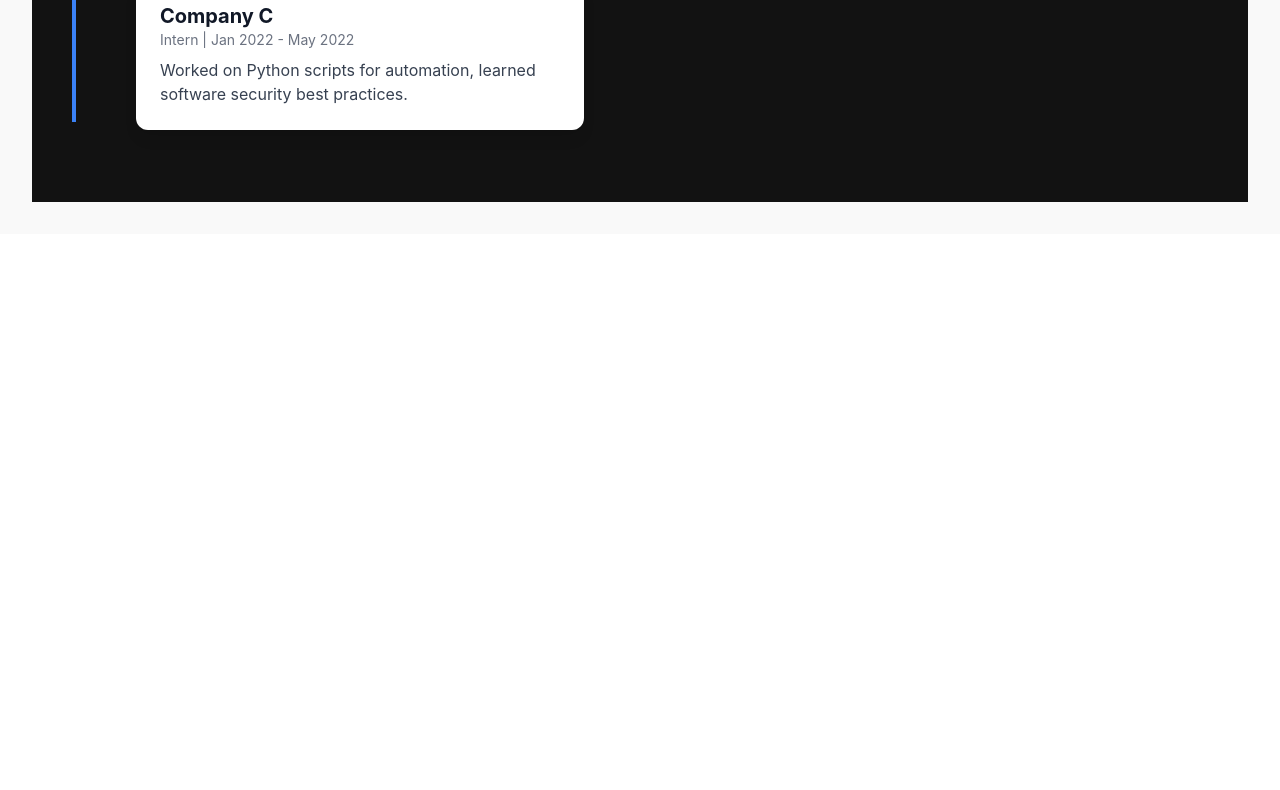
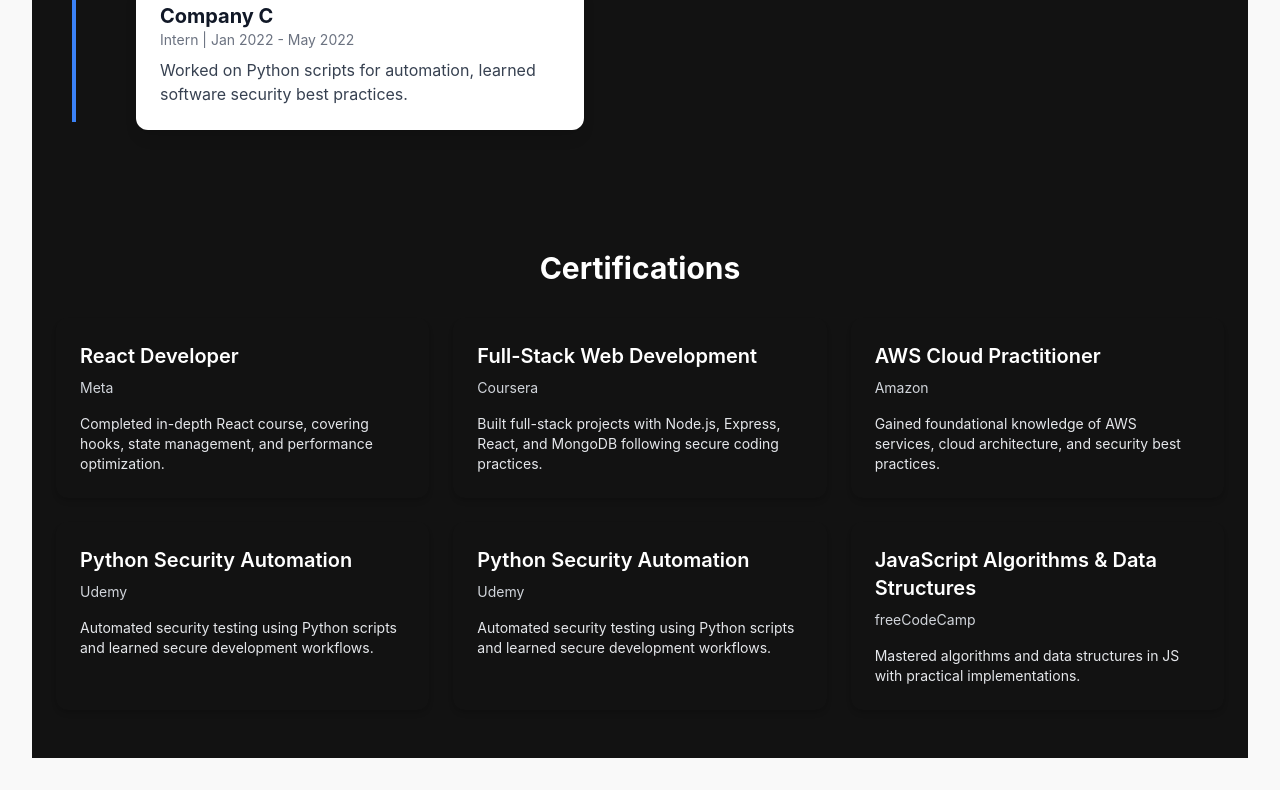
Before and after one commit to ishaantaneja/portfolio-web-frontend, a React (Vite) app: page / in a window 1280 px wide. Shown: the part 1370-2160 px from the top of the page. Before the commit the page ends 1604 px from the top, so only its background shows below. Built offline with nearby package versions, Linux system fonts and the light colour scheme.

Commit message:
added Certifications section in card form with hover effect

```diff
--- a/src/pages/Home.jsx
+++ b/src/pages/Home.jsx
@@ -128,6 +128,60 @@
           ))}
         </div>
       </section>
+
+
+
+{/* Certifications Section */}
+<section className="px-6 py-12 relative bg-darkBg">
+  <h2 className="text-3xl font-bold mb-8 text-center">Certifications</h2>
+
+  <div className="grid grid-cols-1 sm:grid-cols-2 lg:grid-cols-3 gap-6">
+    {[
+      {
+        title: "React Developer",
+        organization: "Meta",
+        description: "Completed in-depth React course, covering hooks, state management, and performance optimization.",
+      },
+      {
+        title: "Full-Stack Web Development",
+        organization: "Coursera",
+        description: "Built full-stack projects with Node.js, Express, React, and MongoDB following secure coding practices.",
+      },
+      {
+        title: "AWS Cloud Practitioner",
+        organization: "Amazon",
+        description: "Gained foundational knowledge of AWS services, cloud architecture, and security best practices.",
+      },
+      {
+        title: "Python Security Automation",
+        organization: "Udemy",
+        description: "Automated security testing using Python scripts and learned secure development workflows.",
+      },
+      {
+        title: "Python Security Automation",
+        organization: "Udemy",
+        description: "Automated security testing using Python scripts and learned secure development workflows.",
+      },
+      {
+        title: "JavaScript Algorithms & Data Structures",
+        organization: "freeCodeCamp",
+        description: "Mastered algorithms and data structures in JS with practical implementations.",
+      },
+    ].map((cert, index) => (
+      <motion.div
+        key={index}
+        className="bg-darkCard text-white p-6 rounded-xl shadow-md hover:shadow-lg transition-shadow duration-300 cursor-pointer"
+        whileHover={{ scale: 1.05 }}
+      >
+        <h3 className="text-xl font-semibold mb-2">{cert.title}</h3>
+        <p className="text-sm mb-4 text-gray-300">{cert.organization}</p>
+        <p className="text-gray-200 text-sm">{cert.description}</p>
+      </motion.div>
+    ))}
+  </div>
+</section>
+
+
     </div>
   );
 }
```
